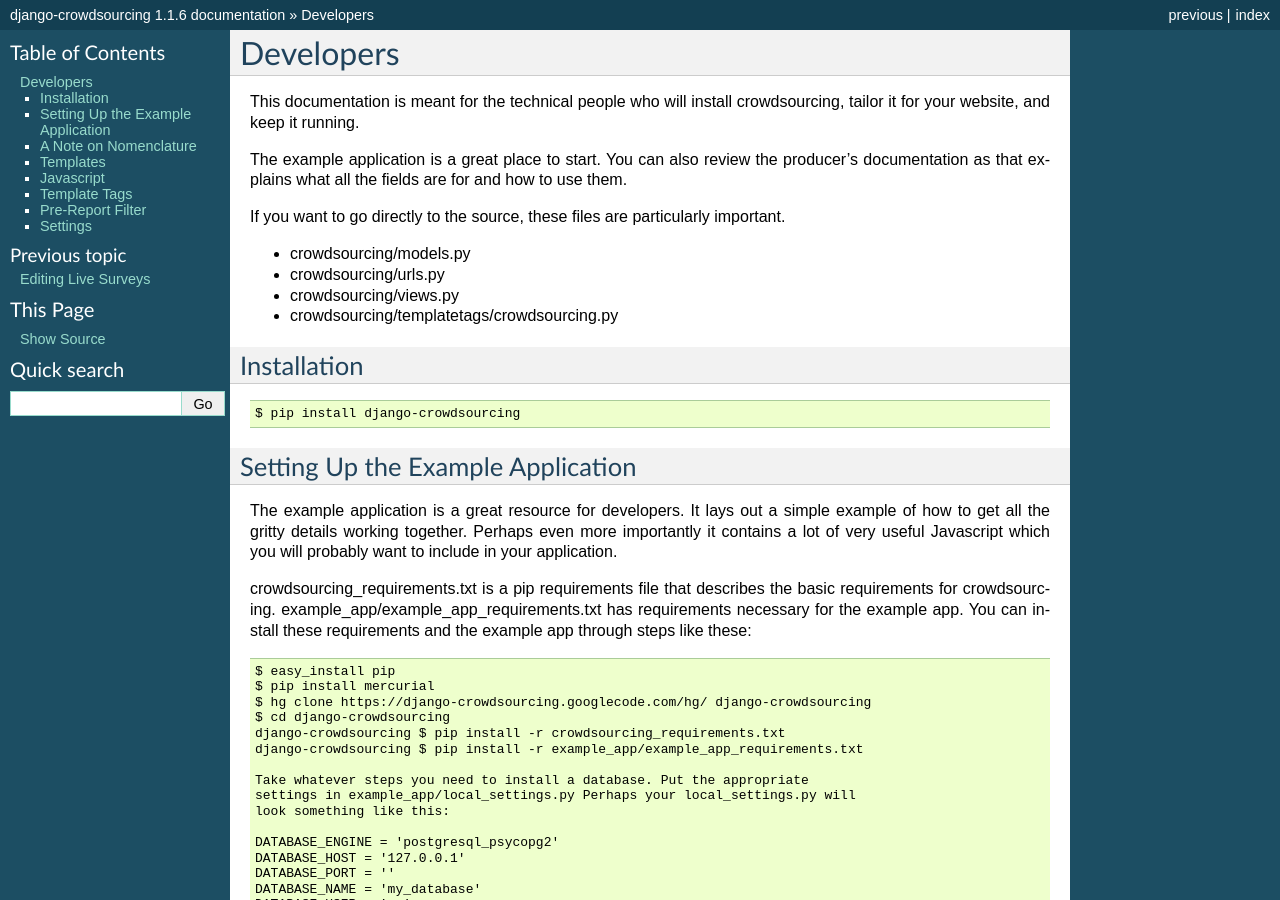
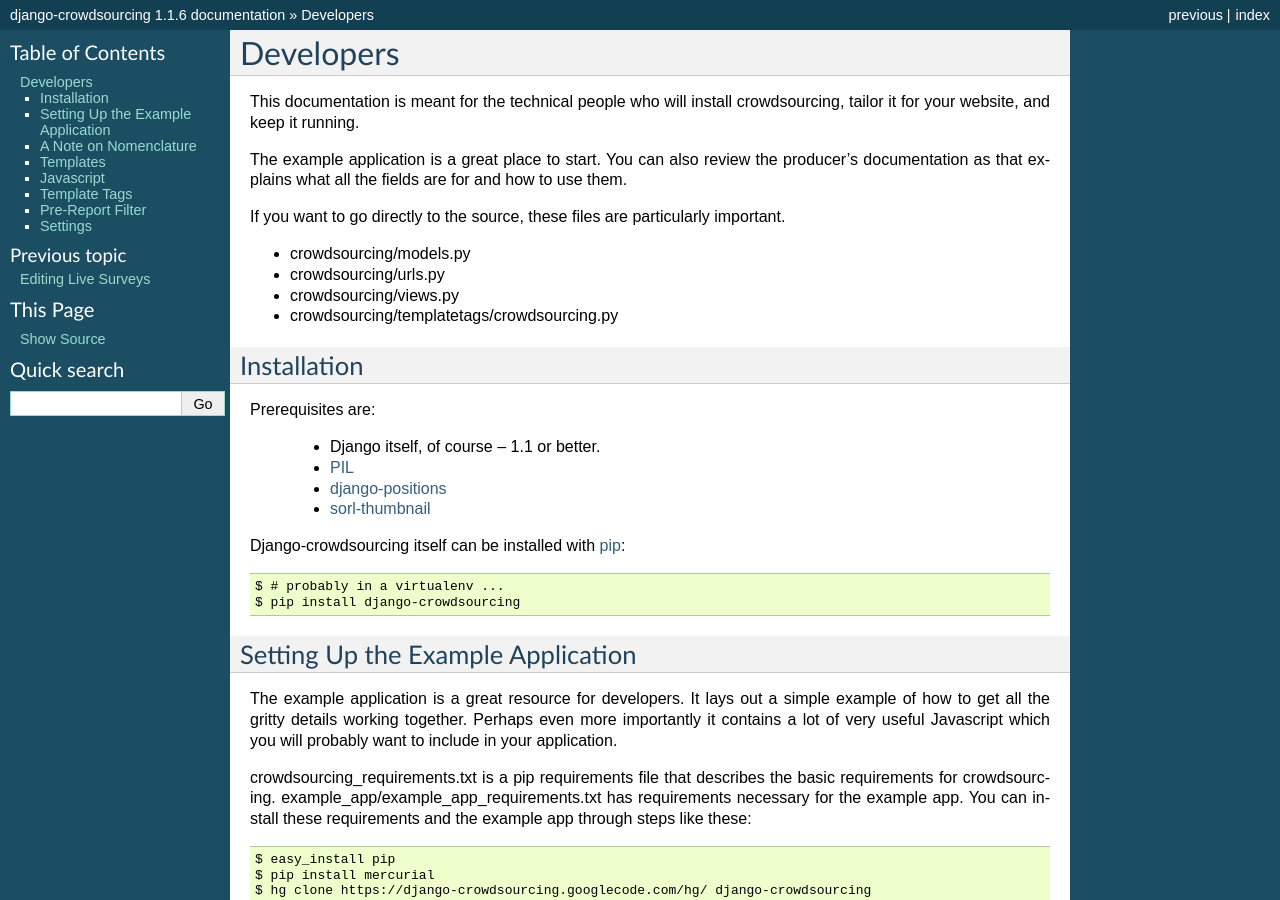
Before and after one commit to wnyc/django-crowdsourcing, a Sphinx documentation site: the page built from docs/developers/index.rst, in a window 1280 px wide and 900 px high. Built offline with Sphinx 7.4.7, drawn with Linux system fonts in a browser that asks for light colours; pages that are not in the unit, such as notebooks, are missing from menus.

Commit message:
updated installation docs

```diff
--- a/docs/developers/index.rst
+++ b/docs/developers/index.rst
@@ -16,9 +16,24 @@
 Installation
 ============
 
-::
 
+Prerequisites are:
+
+ * Django itself, of course -- 1.1 or better.
+ * `PIL`_
+ * `django-positions`_
+ * `sorl-thumbnail`_
+
+Django-crowdsourcing itself can be installed with `pip`_::
+
+  $ # probably in a virtualenv ...
   $ pip install django-crowdsourcing
+
+.. _`PIL`: http://pythonware.com/products/pil/
+.. _`django-positions`: http://github.com/jpwatts/django-positions
+.. _`sorl-thumbnail`: http://code.google.com/p/sorl-thumbnail/
+.. _`pip`: http://pip.openplans.org/
+
 
 Setting Up the Example Application
 ==================================
```
Also changed, not shown: 1 other file.
